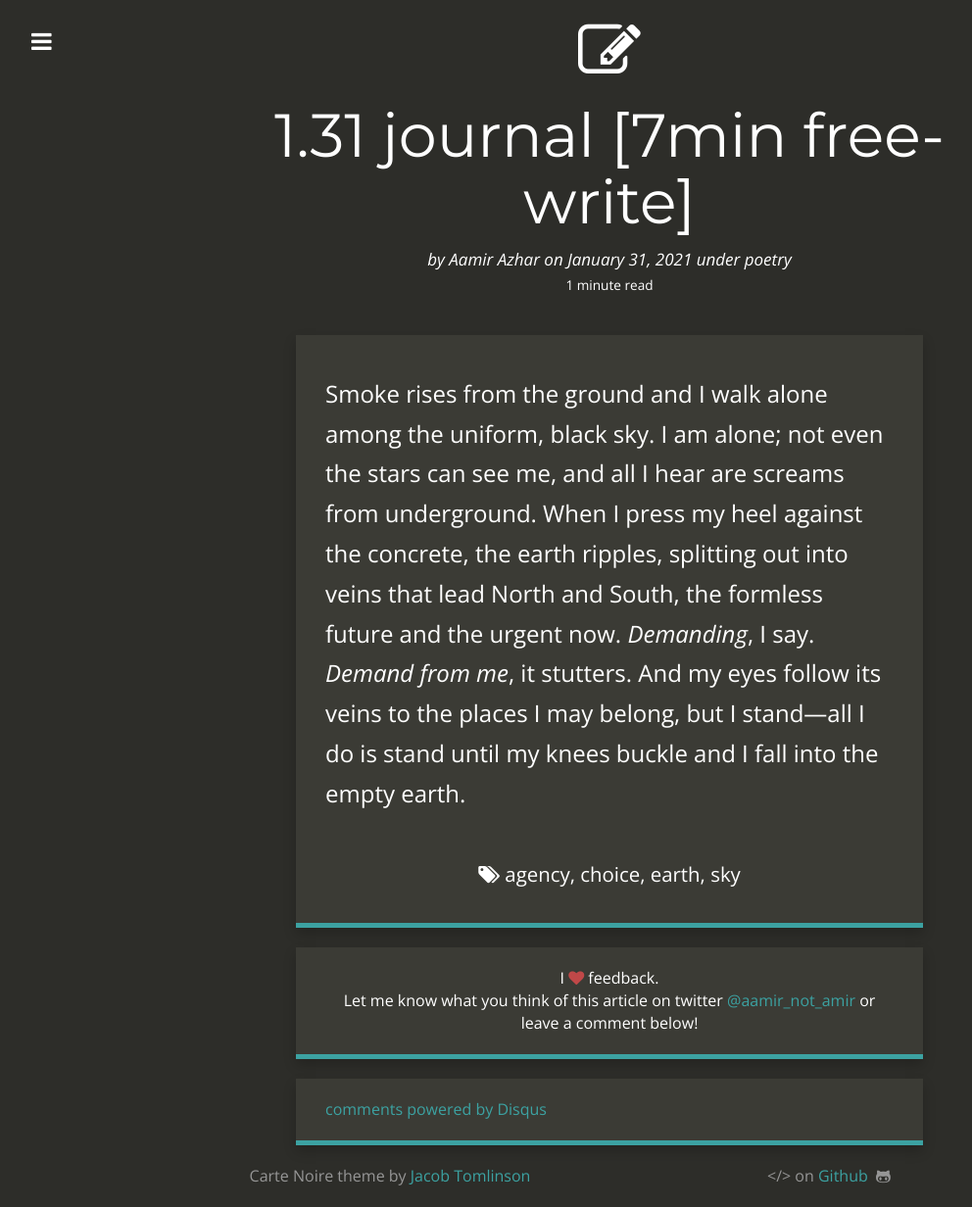
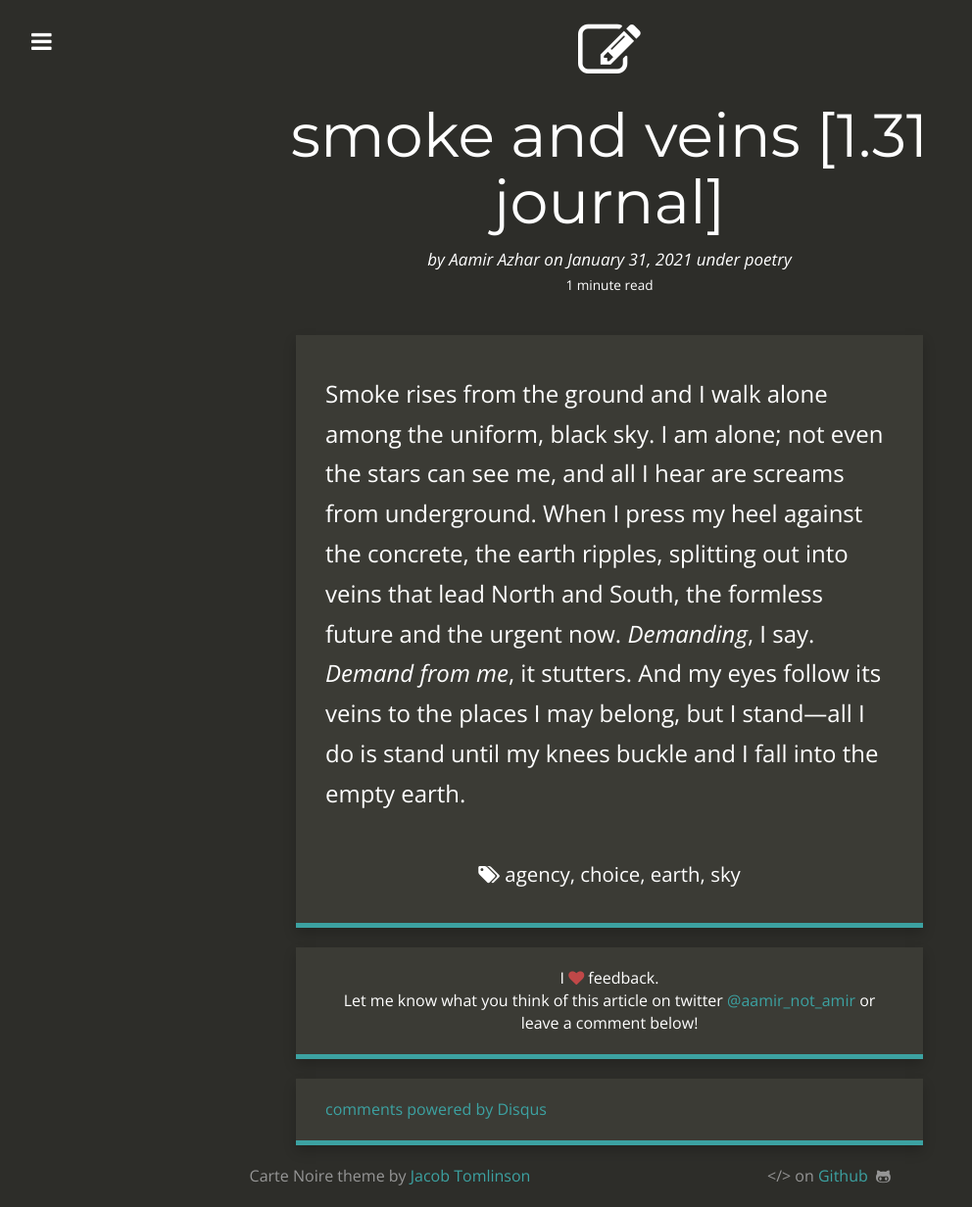
Before and after one commit to jacobtomlinson/carte-noire, a Jekyll site: the page built from _posts/2021-01-31-smoke-and-veins-1-31-journal.md, in a window 1280 px wide. Shown: the whole page at 98% size, without its empty margins (18-1010 px from the left). Built offline with Jekyll 4.4.1, drawn with Linux system fonts in a browser that asks for light colours; nearby versions of some CDN libraries; comment, search, counter and statistics services are not loaded.

Commit message:
Rename journal from 1.31 to smoke and veins

```diff
--- a/_posts/2021-01-31-1-31-journal.md
+++ b/_posts/2021-01-31-smoke-and-veins-1-31-journal.md
@@ -1,6 +1,6 @@
 ---
 layout:     post
-title:      1.31 journal [7min free-write]
+title:      smoke and veins [1.31 journal]
 date:       2021-01-31 15:31:00
 author:     Aamir Azhar
 summary:    Free-write journal entry.
```
